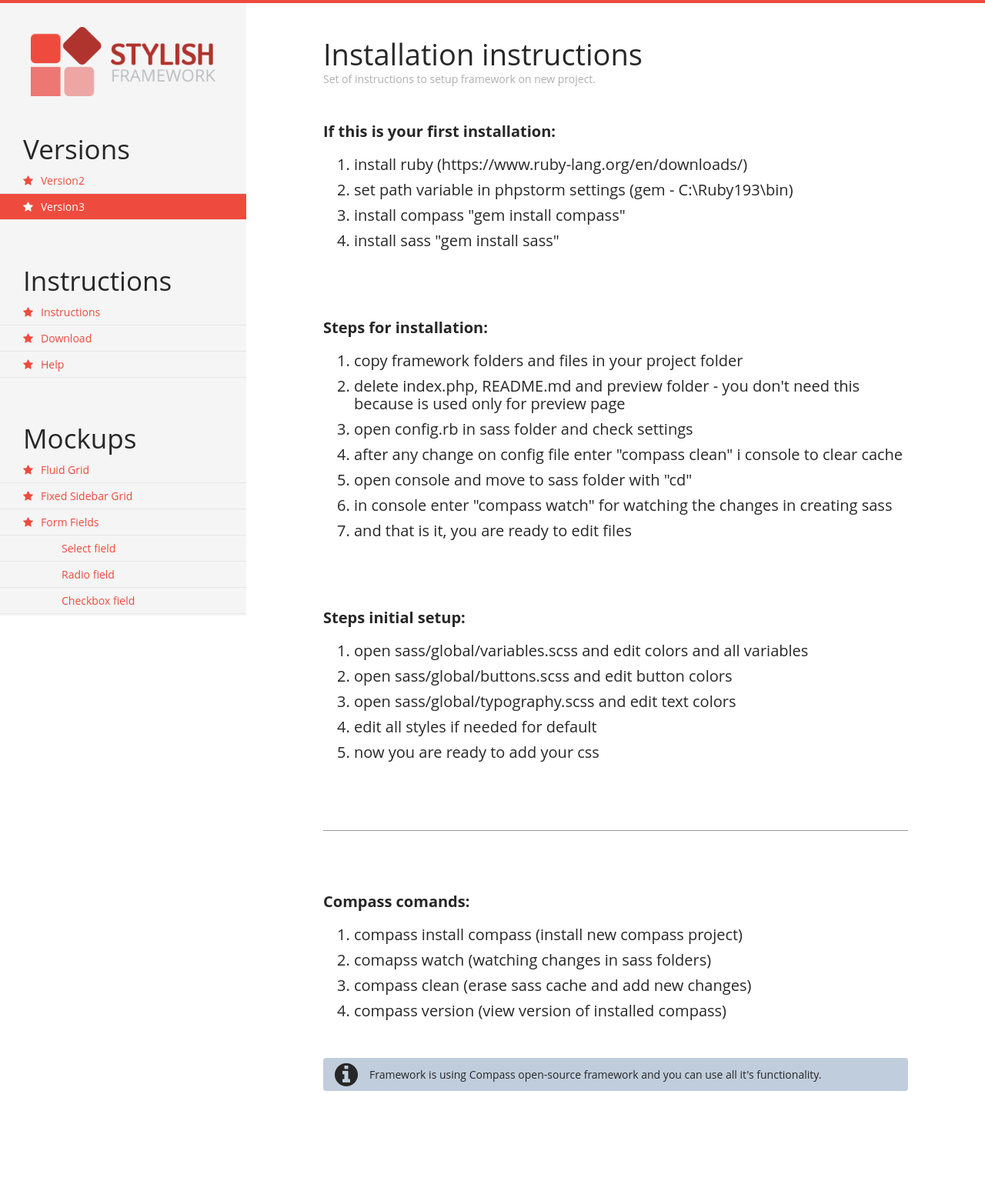
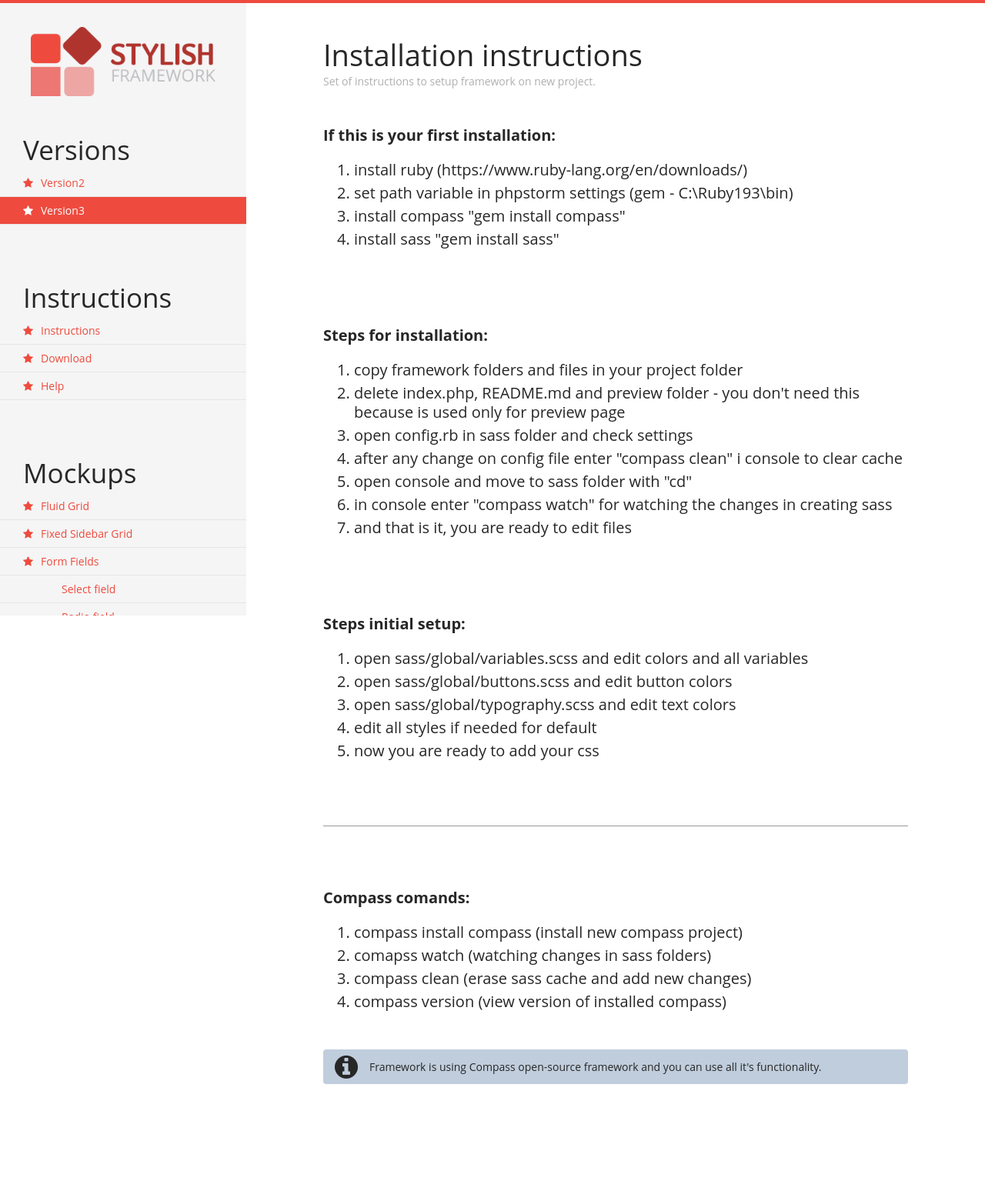
Before and after one commit to iruzevic/stylish, a PHP site: page / in a window 1280 px wide. Shown: the whole page at 77% size. After the commit the page ends 1409 px from the top, so only its background shows below. Run offline with PHP 8.4, Linux system fonts and the light colour scheme; some libraries are stand-ins or nearby versions.

Commit message:
1.5 Scroll to class or id, set and get cookie, modal data attributes, modal full screen, font_style mixing and typography fix

```diff
--- a/stylish/components/_breadcrumbs.scss
+++ b/stylish/components/_breadcrumbs.scss
@@ -3,9 +3,9 @@
 
 
 .breadcrumbs{
-  li{
-    a:after{@extend .sy_icons; @extend .sy_arrow_right:before; font-size:14px; vertical-align:baseline;padding:0 10px}
+  >li{
+   >a:after{@extend .sy_icons; @extend .sy_arrow_right:before; font-size:14px; vertical-align:baseline;padding:0 10px}
 
-    &:last-child a:after{ content: ""; padding:0}
+    &:last-child >a:after{ content: ""; padding:0}
   }
 }
--- a/stylish/components/_modal.scss
+++ b/stylish/components/_modal.scss
@@ -81,4 +81,10 @@
       .modal_content{ @include scale(1)}
     }
   }
+
+  //Load modal by Full width
+  &[data-size="full"]{
+    .modal_wrap{ display: block; padding: 0;}
+    .modal_content{max-width:inherit; height: 100%; padding: 0}
+  }
 }
--- a/stylish/components/_nav.scss
+++ b/stylish/components/_nav.scss
@@ -5,21 +5,21 @@
 //Navigation Global Setup
 .nav,
 .navi{
-  li{
+  >li{
     list-style: none;text-align: center;
-    a{display: block;}
+    >a{display: block;}
   }
 
   //Navigation align
-  &.nav_aright li{ text-align: right}
-  &.nav_aleft  li{ text-align: left}
+  &.nav_aright >li{ text-align: right}
+  &.nav_aleft  >li{ text-align: left}
 
 
   //Calculate navigation item width based on data-item attribute
   $i:24;
   @while $i > 0{
-    &[data-item="#{$i}"] li,
-    &[data-items="#{$i}"] li{ width:100%/$i; }
+    &[data-item="#{$i}"] >li,
+    &[data-items="#{$i}"] >li{ width:100%/$i; }
     $i:$i - 1;
   }
   @extend .clearfix
@@ -28,13 +28,13 @@
 
 //Navigation with float left
 .nav{
-  li{ float: left; }
-  &.nav_right li{ float: right; }
+  >li{ float: left; }
+  &.nav_right >li{ float: right; }
 }
 
 
 //Navigation with display inline
-.navi li{ display:inline-block; vertical-align: middle ; margin-right: -6px; }
+.navi >li{ display:inline-block; vertical-align: middle ; margin-right: -6px; }
 
 
 
--- a/stylish/components/_paginations.scss
+++ b/stylish/components/_paginations.scss
@@ -4,16 +4,16 @@
 
 .pagination{
   text-align: center;
-  li{
+  >li{
     margin: 0 3px;
-    a, span{
+    >a, >span{
       background-color: $pag_item_bg; color: $pag_item_text; font-size: 14px; padding: 10px 15px; display: block; @include border-radius($global_radius); @include transition-property(color, background-color); @include transition-duration(.3s);
     }
-    a:hover{background-color: darken($pag_item_bg, 8%)}
+    >a:hover{background-color: darken($pag_item_bg, 8%)}
 
     //Active / Current state
     &.current{
-      a, span
+      >a, >span
       { background-color: $pag_item_current_bg; color:$pag_item_current_text}
     }
   }
--- a/stylish/global/_forms.scss
+++ b/stylish/global/_forms.scss
@@ -126,6 +126,10 @@
     &.big { margin-bottom: $form_field_move*2;}
     &.slim{ margin-bottom: $form_field_move/2;}
 
+    &[data-required="true"]{
+      label:after{ content: "*"; font-size: 14px; padding-left: 3px}
+    }
+
     label{
       display: block; margin-bottom: 5px; font-size: $p;
 
@@ -139,6 +143,8 @@
     &.last{margin-bottom: 0}
   }
 
+  .label_correction{}
+
   //validation error (validation-advice for magento)
   .validation-advice, .error{
     color: $form_error; font-size: 15px; position: absolute; right: 15px; bottom: 15px;
--- a/stylish/global/_mixins.scss
+++ b/stylish/global/_mixins.scss
@@ -59,6 +59,7 @@
     src: url('#{$file-path}.eot');
     src: url('#{$file-path}.eot?#iefix') format('embedded-opentype'),
     url('#{$file-path}.svg##{$font-family}') format('svg'),
+    //url('#{$file-path}.woff2') format('woff2'),
     url('#{$file-path}.woff') format('woff'),
     url('#{$file-path}.ttf') format('truetype');
     font-weight: $weight;
@@ -177,16 +178,16 @@
 @mixin btn_color_generator(){
   @each $scheme in $color_schemes {
 
-    $name:  nth($scheme, 1);
-    $color: nth($scheme, 2);
-    $hover: nth($scheme, 3);
+    $name:    nth($scheme, 1);
+    $bg:      nth($scheme, 2);
+    $txt:     nth($scheme, 3);
 
     &.btn_#{$name}{
-      @include btn_color($color, $hover)
+      @include btn_color($bg, $txt)
     }
 
     &.btn_#{$name}_border{
-      @include btn_color(transparent, $color, $color, $color, $hover, $color)
+      @include btn_color(transparent, $bg, $bg, $bg, $txt, $bg)
     }
   }
 }
@@ -271,3 +272,29 @@
   &[data-position="left"]:before{ border-left-color: $tip_border; }
   &[data-position="right"]:before{ border-right-color: $tip_border; }
 }
+
+
+/* ---------------------------------------------------------------------------------------------------------------------------------- */
+
+
+//Font style
+@mixin font_style($font_size:false, $line_height:false, $font_weight:false, $font_style:false, $font_family:false){
+
+  @if $font_size{
+    font-size: $font_size;
+  }
+  @if $line_height{
+    line-height: $line_height;
+  }
+  @if $font_weight{
+    font-weight: $font_weight;
+  }
+  @if $font_style{
+    font-style: $font_style;
+  }
+  @if $font_family{
+    font-family: $font_family;
+  }
+
+
+}
--- a/stylish/global/_typography.scss
+++ b/stylish/global/_typography.scss
@@ -11,15 +11,17 @@
 
 
 /* Setup Global Typography */
-body {color:$body_text_color; background:$body_background_color; font-family:$body_font_family; font-size: $p; @include font-smoothing();}
-h1   {font-size:$h1; line-height: $h1+3;}
-h2   {font-size:$h2; line-height: $h2+3;}
-h3   {font-size:$h3; line-height: $h3+3;}
-h4   {font-size:$h4; line-height: $h4+3;}
-h5   {font-size:$h5; line-height: $h5+3;}
-h6   {font-size:$h6; line-height: $h6+3;}
-p, ul li{font-size:$p;line-height:$p+3;}
+body {color:$body_text_color; background:$body_background_color; font-family:$body_font_family; font-size: $p; line-height: $p+$lh; @include font-smoothing();}
+h1   {@include font_style($h1, ($h1+$lh) )}
+h2   {@include font_style($h2, ($h2+$lh) )}
+h3   {@include font_style($h3, ($h3+$lh) )}
+h4   {@include font_style($h4, ($h4+$lh) )}
+h5   {@include font_style($h5, ($h5+$lh) )}
+h6   {@include font_style($h6, ($h6+$lh) )}
+p,
+ul li{@include font_style($p, $p+$lh)}
 a:not(.btn) {@include link_color();}
+
 
 
 /* ---------------------------------------------------------------------------------------------------------------------------------- */
@@ -27,28 +29,48 @@
 
 /* Setup content style for large texts */
 .content_style{
-  p{margin-bottom:$content_style_margin; font-size:$p; line-height:$p+3; }
-  ul, ol {overflow: hidden; margin-left:0; margin-bottom: $content_style_margin}
-  li{ margin-bottom: 5px}
-  ul li { margin-left:$content_style_margin+10px;font-size:$p;line-height:$p+3;}
-  ol li { margin-left:$content_style_margin+20px;font-size:$p;line-height:$p+3;}
-  h1,h2,h3,h4,h5,h6{ margin-bottom: 5px; font-weight: bold}
-  h1 {font-size:$h2; line-height: $h2+3;} //h1 is max font size on page, h1 in content style must be smaller than that.
-  h2 {font-size:$h3; line-height: $h3+3;}
-  h3 {font-size:$h4; line-height: $h4+3;}
-  h4 {font-size:$h5; line-height: $h5+3;}
-  h5 {font-size:$h6; line-height: $h6+3;}
-  h6 {font-size:$h6 - 3; line-height: $h6;}
-  address{font-size: $p;line-height: $p+3;}
 
-  img:not(.nores){ width: 100%; height: auto;}
-  iframe:not(.nores){ width: 100%}
+  $cs_plh: ($cs_p+$cs_lh);
+
+  //Headers and paragraph
+  #{headers()}{ margin-bottom: 5px; }
+  h1   {@include font_style($cs_h1, ($cs_h1+$cs_lh) )}
+  h2   {@include font_style($cs_h2, ($cs_h2+$cs_lh) )}
+  h3   {@include font_style($cs_h3, ($cs_h3+$cs_lh) )}
+  h4   {@include font_style($cs_h4, ($cs_h4+$cs_lh) )}
+  h5   {@include font_style($cs_h5, ($cs_h5+$cs_lh) )}
+  h6   {@include font_style($cs_h6, ($cs_h6+$cs_lh) )}
+  p    {@include font_style($cs_p, $cs_plh); margin-bottom:$cs_margin;}
+
+  //Lists
+  ul, ol {
+    overflow: hidden; margin-left:0; margin-bottom: $cs_margin;
+    li{@include font_style($p, $cs_plh); margin-bottom: 5px}
+  }
+  ul li { margin-left:$cs_margin+10px;}
+  ol li { margin-left:$cs_margin+20px;@include font_style($p, $cs_plh)}
+
+  //Common
+  address{@include font_style($p, $cs_plh)}
+  .italic{ font-style: italic}
+  strong,
+  .bold{ font-weight: bold;}
+  .underline{ text-decoration: underline;}
+
+  //Images and iframe
+  img:not(.nores){ width: 100%; height: auto; margin-bottom:$cs_margin; max-width: 100%; }
+  img.alignleft,
+  img.alignright{width: auto;max-width: 100%;}
+  img.rounded{@include border-radius(50%);}
+
+  iframe:not(.nores){ width: 100%; margin-bottom:$cs_margin;max-width: 100%; }
 
   img,
   iframe{
-    .alignleft {clear: left;float: left;margin: 0 $content_style_margin $content_style_margin 0;}
-    .alignright {clear: right;float: right;margin: 0 0 $content_style_margin $content_style_margin;}
+    &.alignleft {clear: left;float: left;margin: 0 $cs_margin $cs_margin 0;}
+    &.alignright {clear: right;float: right;margin: 0 0 $cs_margin $cs_margin;}
   }
+
 }
 
 
--- a/stylish/global/_variables.scss
+++ b/stylish/global/_variables.scss
@@ -55,6 +55,15 @@
 $button_text_color:       $color_white;
 
 
+//Common
+$global_radius:           4px; //Setup global border radius (buttons, forms and etc.)
+
+
+//Icons
+$icons_font_family:       'stylish';
+$icons_font_location:     '../fonts/stylish';
+
+
 /* ---------------------------------------------------------------------------------------------------------------------------------- */
 
 
@@ -63,20 +72,30 @@
 $body_background_color:   $color_white;  //body bg color
 $body_text_color:         $color_mine_shaft;  //body text color
 
-$h1:  38px; //H1 size
-$h2:  35px; //H2 size
-$h3:  32px; //H3 size
-$h4:  29px; //H4 size
-$h5:  26px; //H5 size
-$h6:  23px; //H6 size
-$p:   20px; //P size
-
-$content_style_margin:    20px; //content style margin move for p, ul, img and other
+//Global Headers and paragraph
+$h1:  38px;
+$h2:  35px;
+$h3:  32px;
+$h4:  29px;
+$h5:  26px;
+$h6:  23px;
+$p:   20px;
+$lh:  5; //number added up to headers and paragraph to setup line height
 
 
-//Icons
-$icons_font_family:       'stylish';
-$icons_font_location:     '../fonts/stylish';
+//Headers and paragraph in content_style continer
+$cs_h1:  38px;
+$cs_h2:  35px;
+$cs_h3:  32px;
+$cs_h4:  29px;
+$cs_h5:  26px;
+$cs_h6:  23px;
+$cs_p:   20px;
+$cs_lh:  5; //number added up to headers and paragraph to setup line height in content style
+
+
+$cs_margin:    20px; //content style margin move for p, ul, img and other
+
 
 
 /* ---------------------------------------------------------------------------------------------------------------------------------- */
@@ -145,7 +164,6 @@
 $btn_txt_size:        14px; //Button Default text size
 
 $form_error:          $color_flush_mahogany;  //form error color
-
 $form_field_move:     20px; //Default form field move
 
 
@@ -153,8 +171,6 @@
 
 
 // Components
-$global_radius:             4px; //Setup global border radius (buttons, forms and etc.)
-
 $accordion_head_color:      $color_silver; //accordion header bg color
 $accordion_content_color:   $color_mercury; //accordion content bg color
 
--- a/stylish/style.scss
+++ b/stylish/style.scss
@@ -5,7 +5,7 @@
 Author: Mustra-designs (Ivan Ružević)
 Author URI: www.mustra-designs.com
 Help: stylish.mustra-designs.com
-Version: 3.1.5
+Version: 3.1.6
 */
 
 /* Compass Framework Import */
```
Also changed, not shown: js/script.js (+73 -14 lines), css/style.css.
